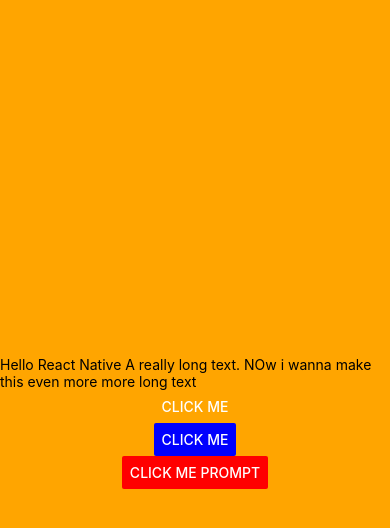
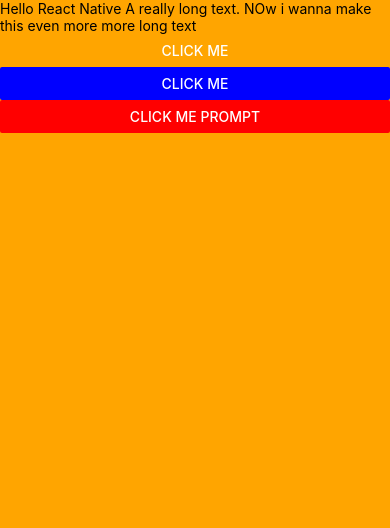
Before and after one commit to IdenTiclla/DoneWithIt, a React Native app: screen / in a window 390 px wide. Shown: the top 528 px of the page. Built offline with nearby package versions, Linux system fonts and the light colour scheme.

Commit message:
StatusBar and platform specific code

```diff
--- a/App.js
+++ b/App.js
@@ -1,6 +1,7 @@
-import { StatusBar } from 'expo-status-bar';
+
 import React from 'react';
-import { StyleSheet, Text, View, SafeAreaView, Image, TouchableHighlight, Button, Alert } from 'react-native';
+
+import { StyleSheet, Text, View, SafeAreaView, Image, TouchableHighlight, Button, StatusBar, Alert, Platform } from 'react-native';
 
 export default function App() {
     console.log("App executed")
@@ -34,7 +35,6 @@ const styles = StyleSheet.create({
     container: {
         flex: 1,
         backgroundColor: '#fff',
-        alignItems: 'center',
-        justifyContent: 'center',
+        paddingTop: Platform.OS === 'android' ? StatusBar.currentHeight : 0
     },
 });
```
